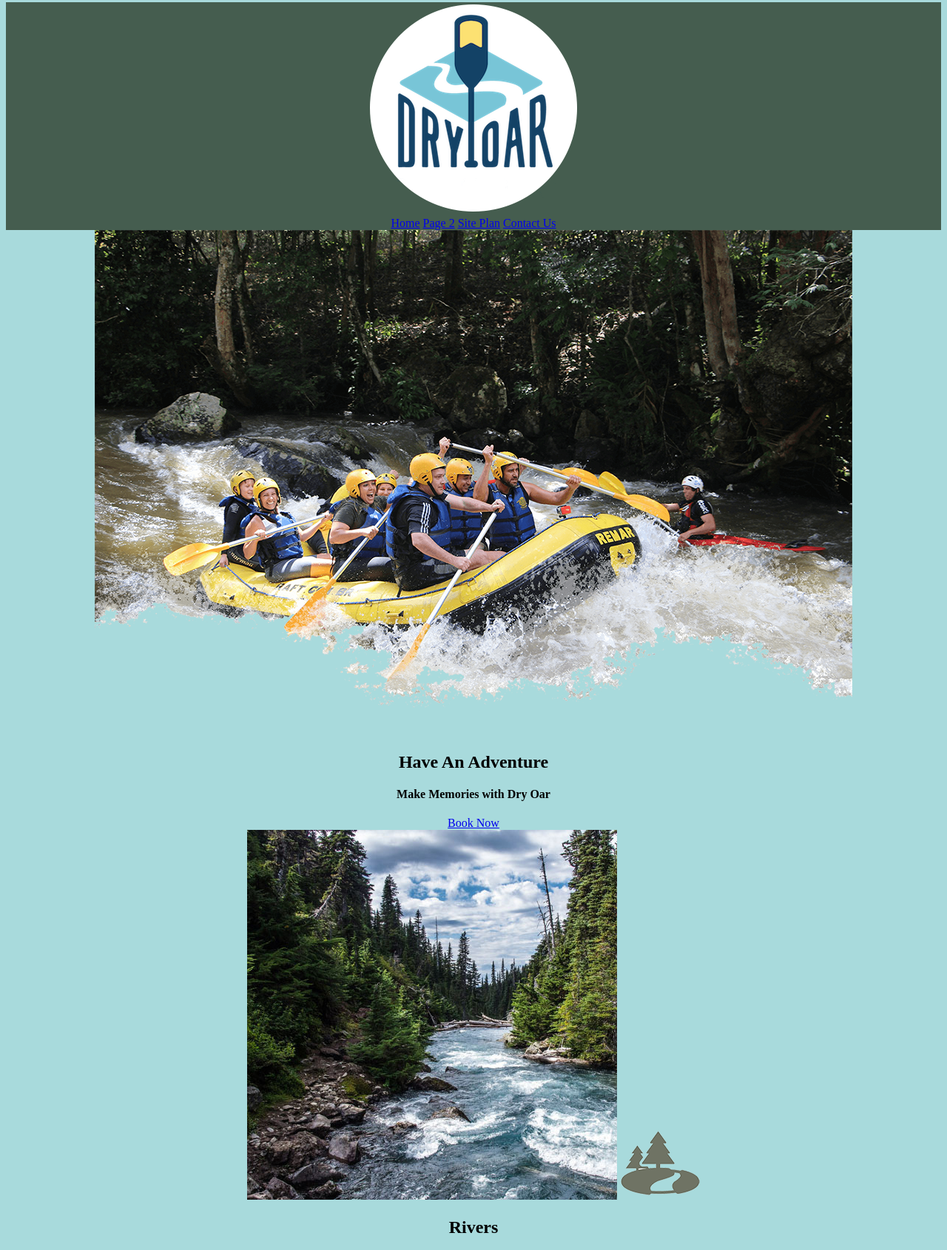
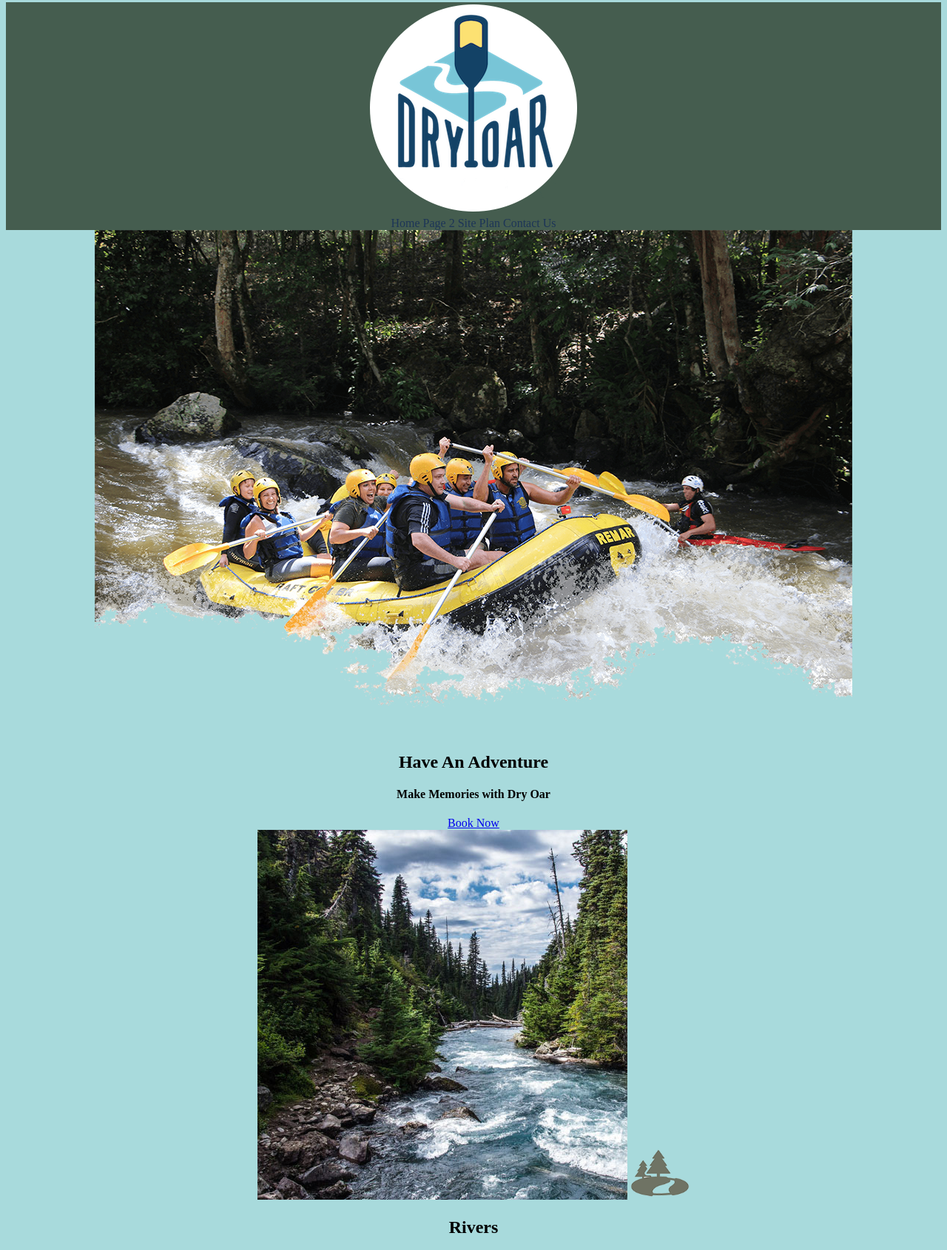
Before and after one commit to jvgar10/wdd130-2, a plain HTML site: page index.html in a window 1280 px wide. Shown: the part 5-1695 px from the top of the page at 74% size. Drawn offline with Linux system fonts and the light colour scheme.

Commit message:
add color

```diff
--- a/styles/styles.css
+++ b/styles/styles.css
@@ -21,3 +21,18 @@ nav a:hover {
   background-color: black;
   color: #457b9d;
 }
+
+.icon {
+  width: 80px;
+}
+nav a {
+  text-align: center;
+  color: #1d3557;
+  text-decoration: none;
+}
+footer p {
+  font-size: 2.2em;
+}
+footer p a:hover {
+  text-decoration: underline;
+}
```
